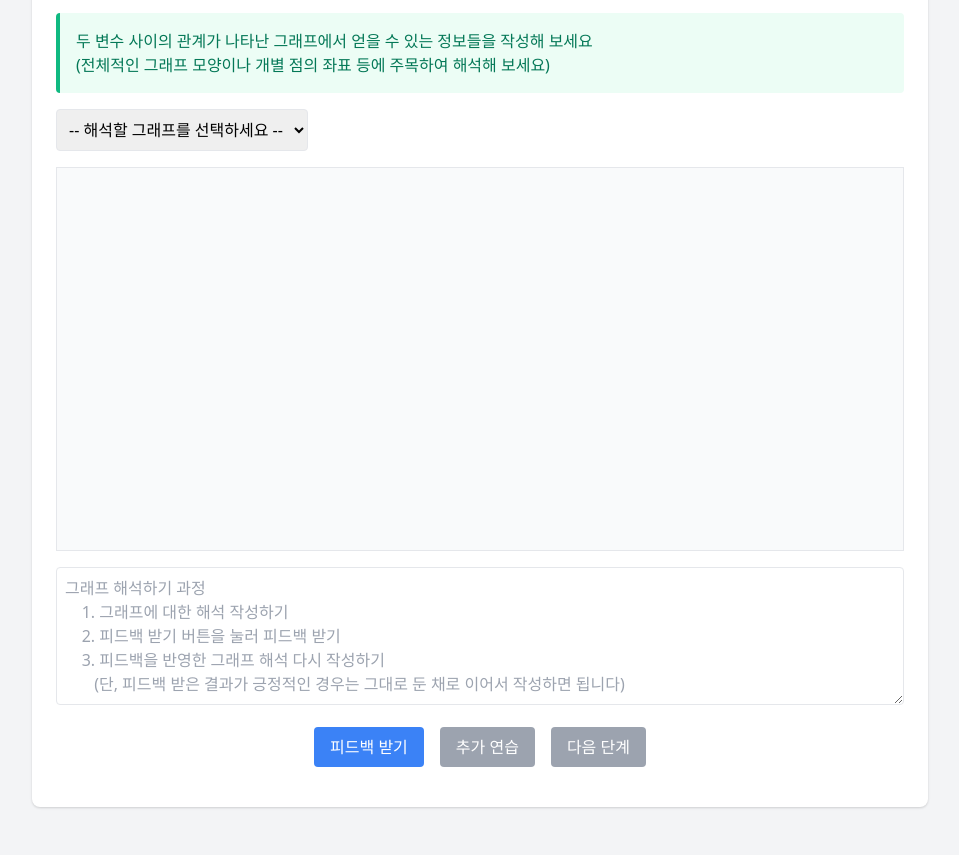
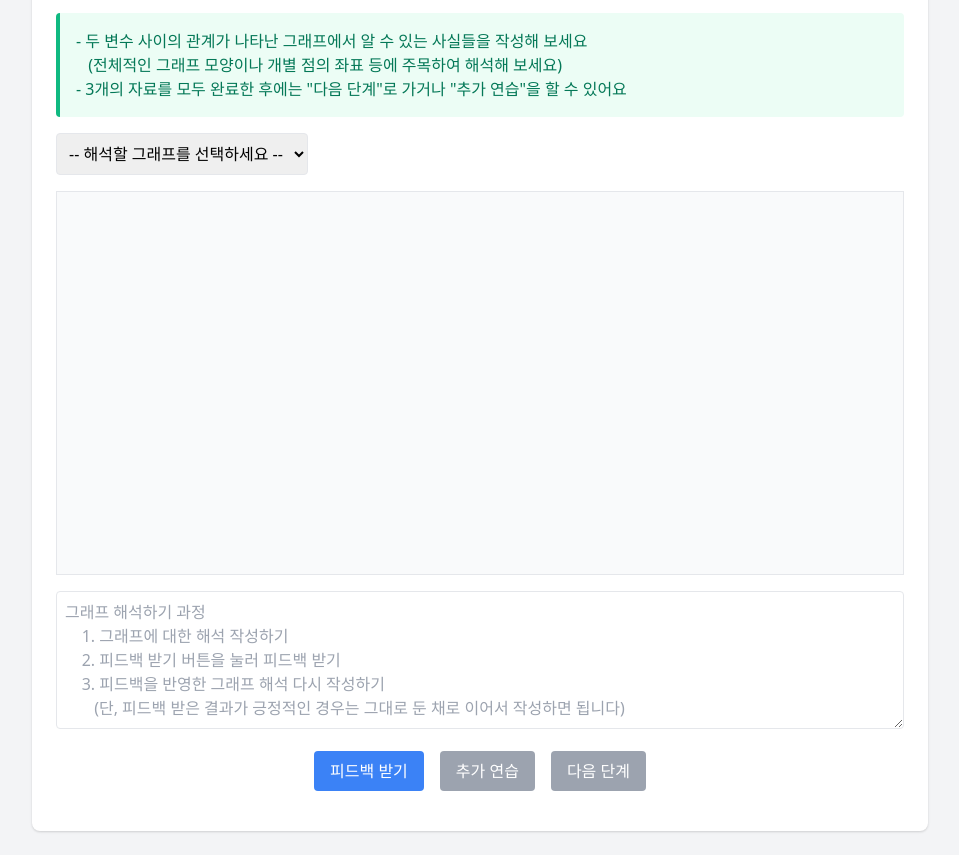
Before and after one commit to jjyeong2103/project-graph, a website built with Vite: page page2.html in a window 1280 px wide. Shown: the part 83-938 px from the top of the page, without its empty margins (160-1119 px from the left). Before the commit the page ends 914 px from the top, so only its background shows below. Built offline with nearby package versions, Linux system fonts and the light colour scheme; some packages are replaced by stand-ins of ours.

Commit message:
페이지2 완료

```diff
--- a/page2.html
+++ b/page2.html
@@ -11,8 +11,11 @@
   <div class="max-w-4xl mx-auto bg-white p-6 rounded-lg shadow">
     <h1 class="text-2xl font-bold mb-4">2단계: 그래프 해석하기</h1>
     <div class="border-l-4 border-green-500 bg-green-50 text-green-700 p-4 mb-4 rounded">
-      두 변수 사이의 관계가 나타난 그래프에서 얻을 수 있는 정보들을 작성해 보세요<br>
-      (전체적인 그래프 모양이나 개별 점의 좌표 등에 주목하여 해석해 보세요)
+      - 두 변수 사이의 관계가 나타난 그래프에서 알 수 있는 사실들을 작성해 보세요<br>
+      <span style="padding-left: 0.5em; display: inline-block;"></span>
+        (전체적인 그래프 모양이나 개별 점의 좌표 등에 주목하여 해석해 보세요)
+      </span><br>
+      - 3개의 자료를 모두 완료한 후에는 "다음 단계"로 가거나 "추가 연습"을 할 수 있어요
     </div>
 
     <select id="graphSelect" class="border p-2 rounded mb-4">
```
